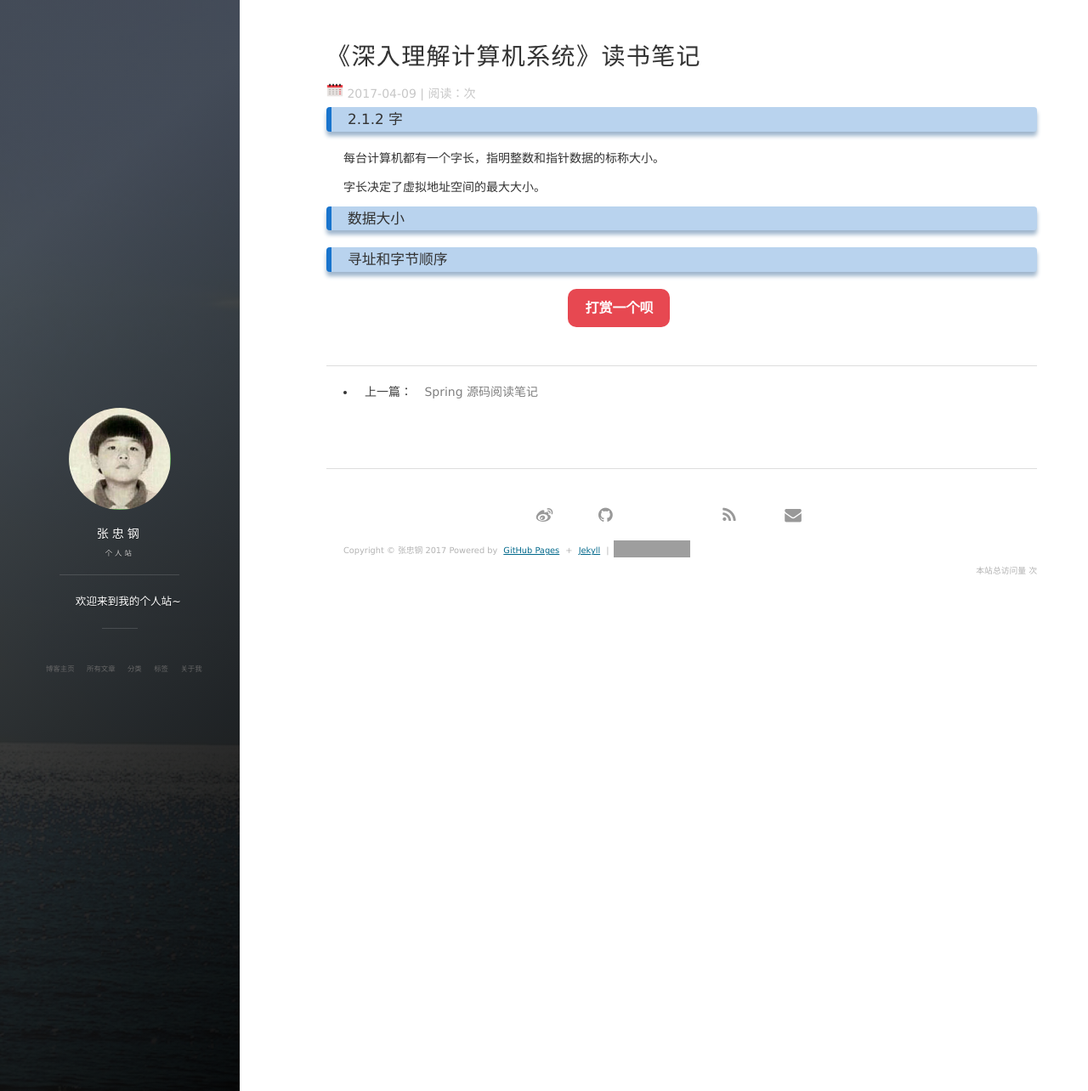
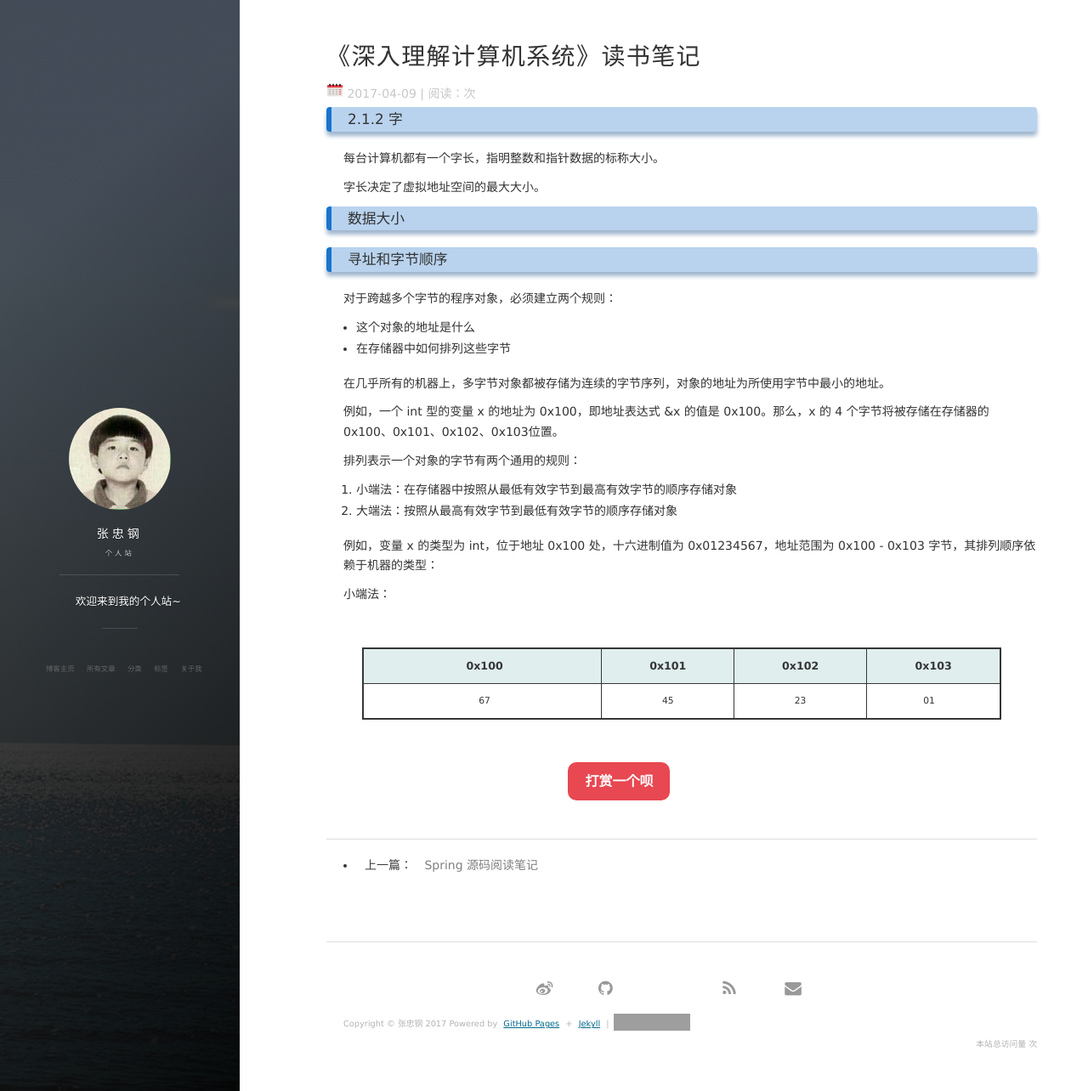
Before and after one commit to zhzhgang/zhzhgang.github.io, a Jekyll site: the page built from _posts/2017-04-09-ComputerSystemNotes.md, in a window 1280 px wide and 1284 px high. Shown: the whole window at 85% size. Built offline with Jekyll 4.4.1, drawn with Linux system fonts in a browser that asks for light colours; nearby versions of some CDN libraries; comment, search, counter and statistics services are not loaded; grey boxes are pictures that could not be loaded.

Commit message:
Edit 2017-04-09-ComputerSystemNotes.md

```diff
--- a/_posts/2017-04-09-ComputerSystemNotes.md
+++ b/_posts/2017-04-09-ComputerSystemNotes.md
@@ -20,3 +20,25 @@ tags: [计算机系统]
 
 
 ### 寻址和字节顺序
+
+对于跨越多个字节的程序对象，必须建立两个规则：
+
+* 这个对象的地址是什么
+* 在存储器中如何排列这些字节
+
+在几乎所有的机器上，多字节对象都被存储为连续的字节序列，对象的地址为所使用字节中最小的地址。
+
+例如，一个 int 型的变量 x 的地址为 0x100，即地址表达式 &x 的值是 0x100。那么，x 的 4 个字节将被存储在存储器的 0x100、0x101、0x102、0x103位置。
+
+排列表示一个对象的字节有两个通用的规则：
+
+1. 小端法：在存储器中按照从最低有效字节到最高有效字节的顺序存储对象
+2. 大端法：按照从最高有效字节到最低有效字节的顺序存储对象
+
+例如，变量 x 的类型为 int，位于地址 0x100 处，十六进制值为 0x01234567，地址范围为 0x100 - 0x103 字节，其排列顺序依赖于机器的类型：
+
+小端法：
+
+| 0x100 | 0x101 | 0x102 | 0x103 |
+|:-----:|:-----:|-------|-------|
+|  67   |  45   |  23   |  01   |
```
